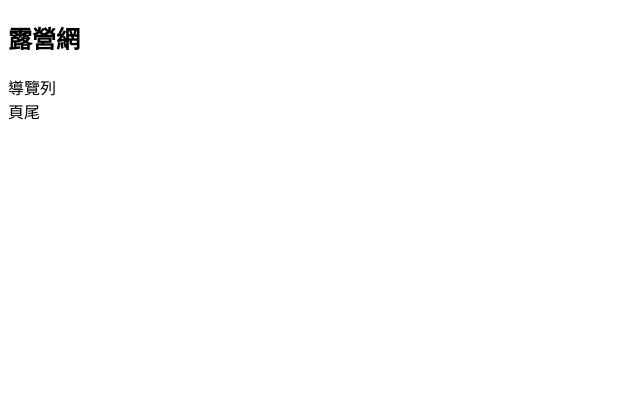
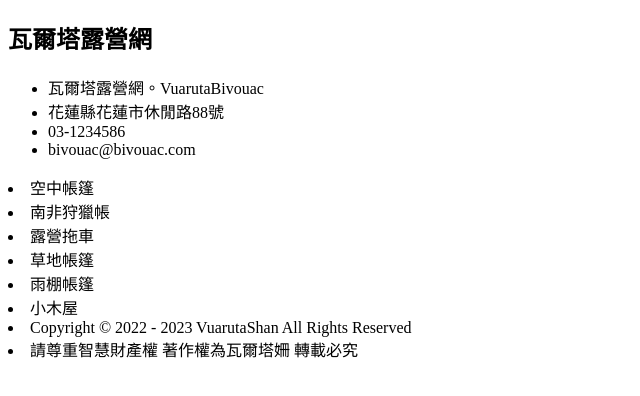
Before and after one commit to naruniyshan/bivouac, a plain HTML site: page index.htm in a window 1280 px wide. Shown: the whole page, without its empty margins (0-640 px from the left). Drawn offline with Linux system fonts and the light colour scheme.

Commit message:
20221221 設計 index 內容

```diff
--- a/index.htm
+++ b/index.htm
@@ -10,14 +10,30 @@
     <section id="bivouac">
 
         <header>
-            <h1>露營網</h1>
+            <h1>瓦爾塔露營網</h1>
+            <ul>
+                <li>瓦爾塔露營網。VuarutaBivouac</li>
+                <li>花蓮縣花蓮市休閒路88號</li>
+                <li>03-1234586</li>
+                <li>bivouac@bivouac.com</li>
+            </ul>
         </header>
 
         <main>
-            <nav>導覽列</nav>
+            <nav>
+                <li>空中帳篷</li>
+                <li>南非狩獵帳</li>
+                <li>露營拖車</li>
+                <li>草地帳篷</li>
+                <li>雨棚帳篷</li>
+                <li>小木屋</li>
+            </nav>
         </main>
 
-        <footer>頁尾</footer>
+        <footer>
+            <li>Copyright &copy; 2022 - 2023 VuarutaShan All Rights Reserved</li>
+            <li>請尊重智慧財產權 著作權為瓦爾塔姍 轉載必究</li>
+        </footer>
 
     </section>
 </body>
```
